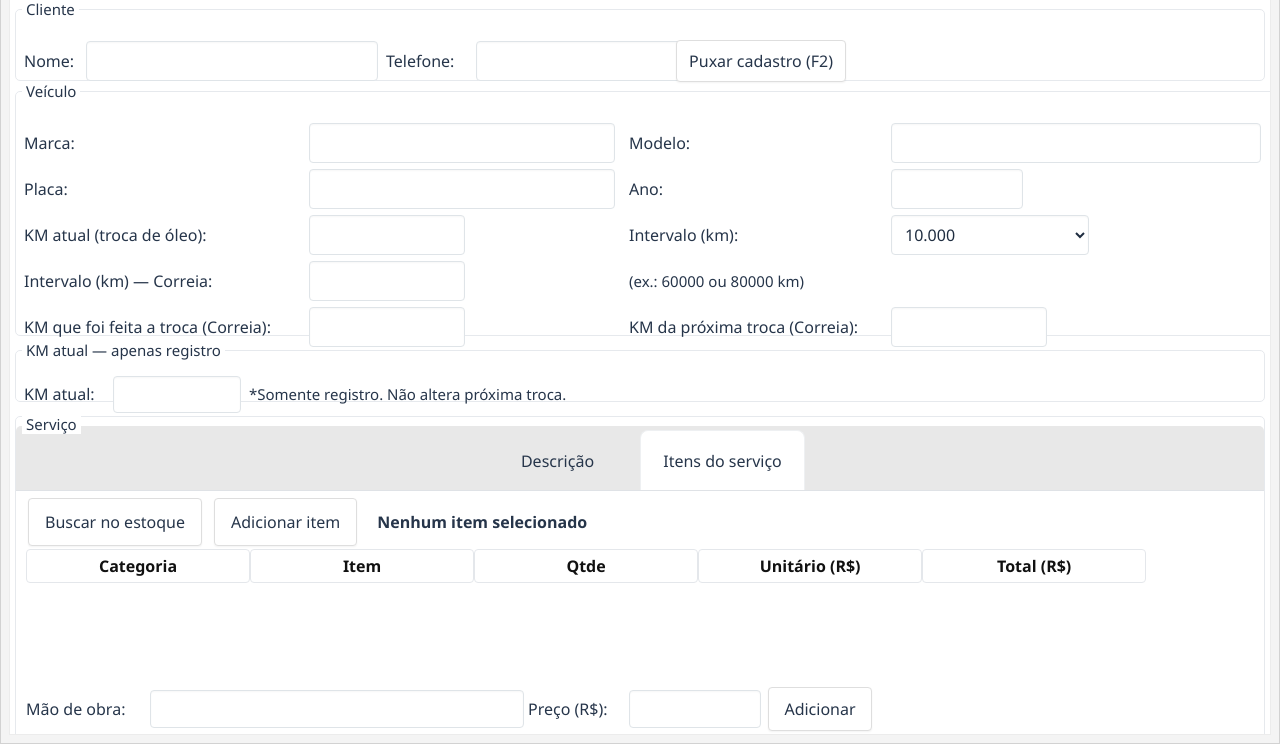
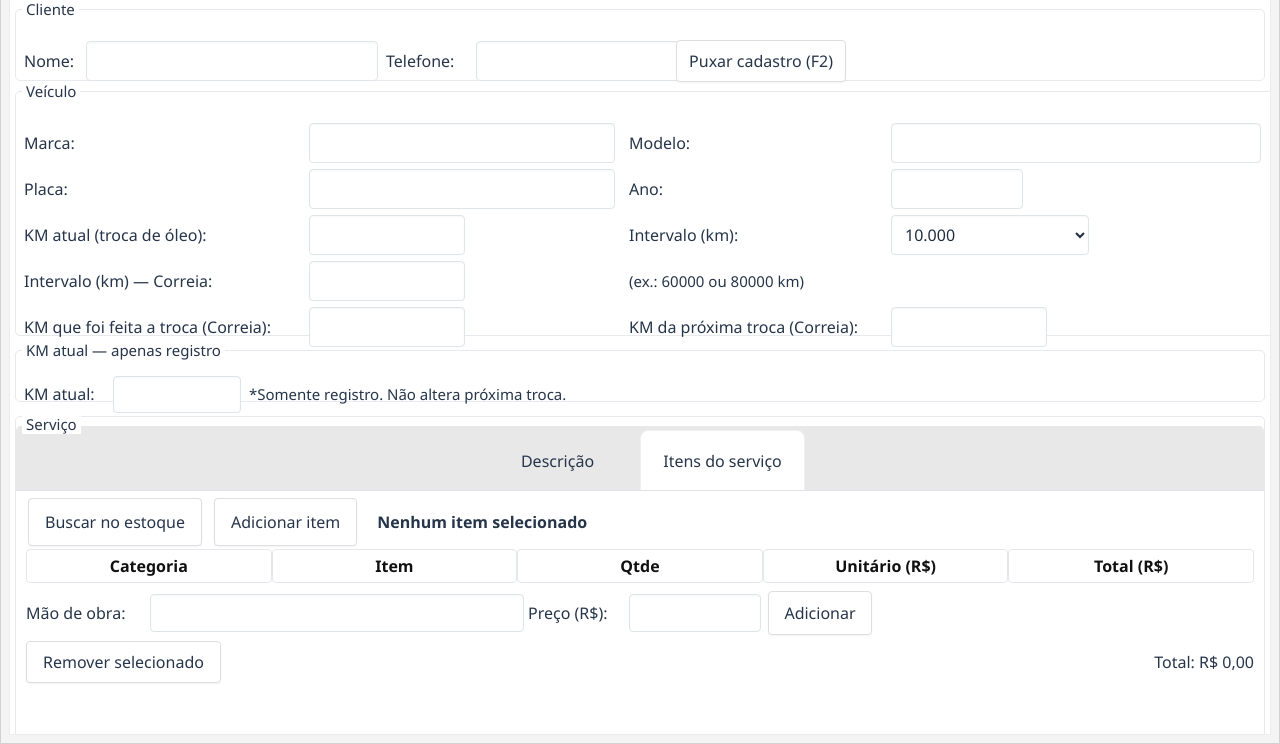
Before and after one commit to sketchJayJay/Mec-nica-do-Jairo, a Flask app: page /nova in a window 1280 px wide. Shown: the part 192-936 px from the top of the page. Run offline with Flask 3, Linux system fonts and the light colour scheme; lists and menus that the app fills with data are empty.

Commit message:
Add files via upload

```diff
--- a/app.py
+++ b/app.py
@@ -1,4 +1,4 @@
-# CADASTRO_ANTIGO_AJUSTE_SERVICO_GRID_20260831
+# EDITAR_OS_SEM_SOBREPOR_20260831
 # CADASTRO_ANTIGO_REAL_AJUSTE_ALINHAMENTO_20260831
 # CADASTRO_ANTIGO_REAL_SEM_IMAGEM_20260831
 # -*- coding: utf-8 -*-
--- a/static/app.js
+++ b/static/app.js
@@ -1,5 +1,20 @@
+// EDITAR_OS_SEM_SOBREPOR_20260831
 function onlyNumber(v){
-  const s = String(v || '').replace(/\./g,'').replace(',', '.').replace(/[^0-9.]/g,'');
+  let s = String(v || '').trim().replace('R$', '').replace(/\s/g, '');
+  if(!s) return 0;
+  // Aceita 81,50, 81.50, 1.234,56 e 1234.56 sem transformar centavos em milhares.
+  const hasComma = s.includes(',');
+  const hasDot = s.includes('.');
+  if(hasComma){
+    s = s.replace(/\./g, '').replace(',', '.');
+  } else if(hasDot){
+    const parts = s.split('.');
+    const last = parts[parts.length - 1];
+    if(parts.length > 2 || last.length === 3){
+      s = s.replace(/\./g, '');
+    }
+  }
+  s = s.replace(/[^0-9.\-]/g, '');
   const n = parseFloat(s);
   return isNaN(n) ? 0 : n;
 }
--- a/templates/form_os.html
+++ b/templates/form_os.html
@@ -1,7 +1,7 @@
 {% extends 'base.html' %}
 {% block content %}
 <style>
-/* CADASTRO_ANTIGO_AJUSTE_SERVICO_GRID_20260831
+/* EDITAR_OS_SEM_SOBREPOR_20260831
    derivado de SEM_IMAGEM
    e ajuste fino de alinhamento
 
@@ -55,7 +55,7 @@
 .jairo-old-real-form .km-reg input{height:34px;}
 .jairo-old-real-form .km-note{font-size:15px;color:#26354a;}
 /* Serviço */
-.jairo-old-real-form .fs-servico{margin-top:4px;flex:1 1 auto;min-height:370px;padding:0 8px 7px;overflow:hidden;}
+.jairo-old-real-form .fs-servico{margin-top:4px;flex:1 1 auto;min-height:390px;padding:0 8px 7px;overflow:hidden;}
 .jairo-old-real-form .fs-servico legend{position:relative;top:8px;z-index:2;background:#fff;}
 .jairo-old-real-form .service-tabs{height:65px;margin:0 -8px;background:#e8e8e8;border-bottom:1px solid #dfe2e6;display:flex;align-items:flex-end;justify-content:center;}
 .jairo-old-real-form .service-tabs button{height:60px;width:165px;border:1px solid transparent;border-bottom:0;border-radius:8px 8px 0 0;background:transparent;color:#26354a;cursor:pointer;}
@@ -64,7 +64,7 @@
 .jairo-old-real-form .service-pane.active{display:block;}
 .jairo-old-real-form .description-pane textarea{height:100%;display:block;}
 .jairo-old-real-form .itens-pane{display:none;}
-.jairo-old-real-form .itens-pane.active{display:grid;grid-template-columns:1fr auto;grid-template-rows:58px minmax(130px,1fr) 58px 48px;column-gap:8px;row-gap:0;align-items:start;padding:0 2px 4px;}
+.jairo-old-real-form .itens-pane.active{display:grid;grid-template-columns:1fr auto;grid-template-rows:58px minmax(0,1fr) auto 48px;column-gap:8px;row-gap:0;align-items:start;padding:0 2px 4px;min-height:0;overflow:hidden;}
 
 .jairo-old-real-form .item-topline{grid-row:1;height:58px;display:flex;align-items:center;gap:12px;padding:8px 2px 4px;}
 .jairo-old-real-form .item-topline .old-btn{height:48px;min-height:48px;}
@@ -73,7 +73,7 @@
 .jairo-old-real-form .picker-search{width:100%;margin-bottom:7px;}
 .jairo-old-real-form .manual-item-line{display:grid;grid-template-columns:1fr 1.35fr 105px 150px 150px;gap:8px;margin-top:8px;}
 .jairo-old-real-form .results-list .result-item{display:flex;align-items:center;justify-content:space-between;gap:10px;background:#f7f7f7;border:1px solid #e0e0e0;border-radius:4px;padding:8px 10px;margin-bottom:6px;}
-.jairo-old-real-form .table-area{grid-row:2;min-height:120px;overflow:auto;background:#fff;border:0;}
+.jairo-old-real-form .table-area{grid-row:2;grid-column:1 / 3;min-height:0;overflow:auto;background:#fff;border:0;align-self:stretch;}
 .jairo-old-real-form .itens-table{width:100%;min-width:900px;border-collapse:separate;border-spacing:0;table-layout:fixed;}
 .jairo-old-real-form .itens-table th{height:34px;padding:3px 8px;background:#fff;border:1px solid #e4e7eb;border-radius:4px;text-align:center;font-size:16px;font-weight:700;color:#111;}
 .jairo-old-real-form .itens-table td{height:32px;padding:2px 4px;background:#fff;border-bottom:1px solid #f2f2f2;}
@@ -81,13 +81,13 @@
 .jairo-old-real-form .itens-table tbody tr.selected-row td{background:#e7f2ff!important;}
 .jairo-old-real-form .itens-table input{width:100%;height:28px;min-height:28px;border-color:transparent;background:transparent;box-shadow:none;padding:3px 6px;}
 .jairo-old-real-form .itens-table .row-total{text-align:right;padding-right:10px;font-weight:500;}
-.jairo-old-real-form .mao-row{grid-row:3;position:static;display:grid;grid-template-columns:492px 230px 104px 1fr;gap:10px;align-items:center;width:860px;padding-top:8px;}
+.jairo-old-real-form .mao-row{grid-row:3;grid-column:1 / 2;position:static;display:grid;grid-template-columns:492px 230px 104px 1fr;gap:10px;align-items:center;width:860px;padding-top:8px;background:#fff;z-index:2;}
 .jairo-old-real-form .mao-desc{display:grid;grid-template-columns:118px 374px;align-items:center;column-gap:6px;}
 .jairo-old-real-form .mao-valor{display:grid;grid-template-columns:95px 132px;align-items:center;column-gap:6px;}
 .jairo-old-real-form .mao-row input{height:38px;}
 .jairo-old-real-form .mao-row .old-btn{height:44px;min-height:44px;}
-.jairo-old-real-form .remove-selected{grid-row:4;justify-self:start;position:static;height:42px;min-height:42px;margin-top:6px;}
-.jairo-old-real-form .total-line{grid-row:4;justify-self:end;align-self:center;position:static;font-size:16px;color:#26354a;margin-top:6px;}
+.jairo-old-real-form .remove-selected{grid-row:4;grid-column:1;justify-self:start;position:static;height:42px;min-height:42px;margin-top:6px;background:#fff;z-index:2;}
+.jairo-old-real-form .total-line{grid-row:4;grid-column:2;justify-self:end;align-self:center;position:static;font-size:16px;color:#26354a;margin-top:6px;background:#fff;z-index:2;white-space:nowrap;}
 /* Rodapé */
 .jairo-old-real-form .bottom-actions{height:56px;flex:0 0 56px;display:flex;align-items:center;gap:12px;padding:7px 8px;background:#fff;border-top:1px solid #f1f1f1;}
 .jairo-old-real-form .bottom-actions .old-btn{height:48px;min-height:48px;}
@@ -99,6 +99,13 @@
   .jairo-old-real-form .marca-line,.jairo-old-real-form .modelo-line,.jairo-old-real-form .placa-line,.jairo-old-real-form .ano-line,.jairo-old-real-form .km-oleo-line,.jairo-old-real-form .intervalo-line,.jairo-old-real-form .intervalo-correia-line,.jairo-old-real-form .hint-correia,.jairo-old-real-form .correia-feita-line,.jairo-old-real-form .correia-proxima-line,.jairo-old-real-form .proxima-line{grid-column:auto;grid-row:auto;}
   .jairo-old-real-form .service-pane{height:430px;}.jairo-old-real-form .description-pane{height:300px;}.jairo-old-real-form .remove-selected,.jairo-old-real-form .total-line{position:static;margin-top:8px;text-align:right;}.jairo-old-real-form .bottom-actions{height:auto;flex-wrap:wrap;}
 }
+
+/* EDITAR_OS_SEM_SOBREPOR_20260831: trava tabela em scroll para não cobrir mão de obra */
+.jairo-old-real-form .itens-pane.active{display:grid!important;grid-template-columns:1fr auto!important;grid-template-rows:58px minmax(0,1fr) auto 48px!important;min-height:0!important;overflow:hidden!important;}
+.jairo-old-real-form .table-area{grid-row:2!important;grid-column:1 / 3!important;min-height:0!important;overflow:auto!important;align-self:stretch!important;}
+.jairo-old-real-form .mao-row{grid-row:3!important;grid-column:1!important;position:static!important;background:#fff!important;z-index:3!important;}
+.jairo-old-real-form .remove-selected{grid-row:4!important;grid-column:1!important;position:static!important;z-index:3!important;}
+.jairo-old-real-form .total-line{grid-row:4!important;grid-column:2!important;position:static!important;z-index:3!important;white-space:nowrap!important;}
 </style>
 <form method="post" class="jairo-old-real-form" id="osForm">
   <datalist id="marcasList">
@@ -190,7 +197,7 @@
               <td><input name="item_categoria[]" value="{{ it.categoria }}"></td>
               <td><input name="item_nome[]" value="{{ it.item }}"><input type="hidden" name="item_baixa[]" value="{{ it.baixa_estoque if it.baixa_estoque is defined else 1 }}"></td>
               <td><input name="item_qtde[]" value="{{ it.qtde }}" inputmode="decimal" oninput="recalcItens()"></td>
-              <td><input name="item_valor[]" value="{{ '%.2f'|format(it.valor_unit or 0) }}" inputmode="decimal" oninput="recalcItens()"></td>
+              <td><input name="item_valor[]" value="{{ ('%.2f'|format(it.valor_unit or 0)).replace('.', ',') }}" inputmode="decimal" oninput="recalcItens()"></td>
               <td class="row-total">{{ br_money((it.qtde or 0) * (it.valor_unit or 0)) }}</td>
             </tr>
             {% endfor %}
```
Also changed, not shown: README.md.
